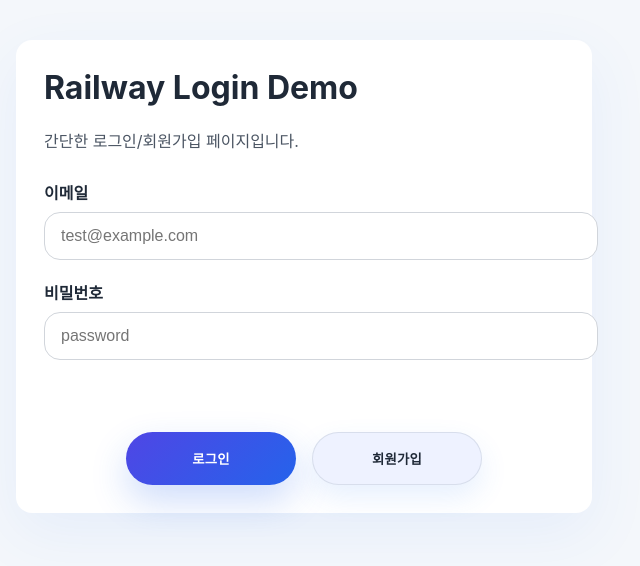
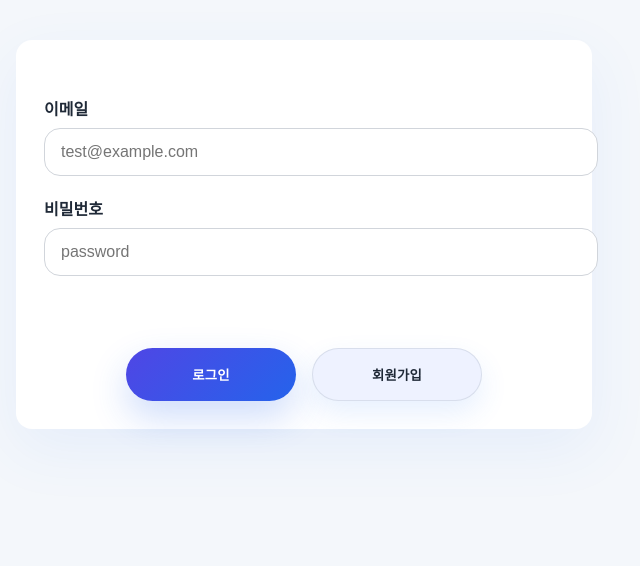
Before and after one commit to kosdba-lgtm/dong-login-demo, a website: page public/index.html in a window 1280 px wide. Shown: the whole page, without its empty margins (336-976 px from the left). Drawn offline with Linux system fonts and the light colour scheme.

Commit message:
Remove page title and description text from login page

```diff
--- a/public/index.html
+++ b/public/index.html
@@ -8,9 +8,6 @@
   </head>
   <body>
     <main class="container">
-      <h1>Railway Login Demo</h1>
-      <p>간단한 로그인/회원가입 페이지입니다.</p>
-
       <form id="authForm">
         <label>
           이름
```
